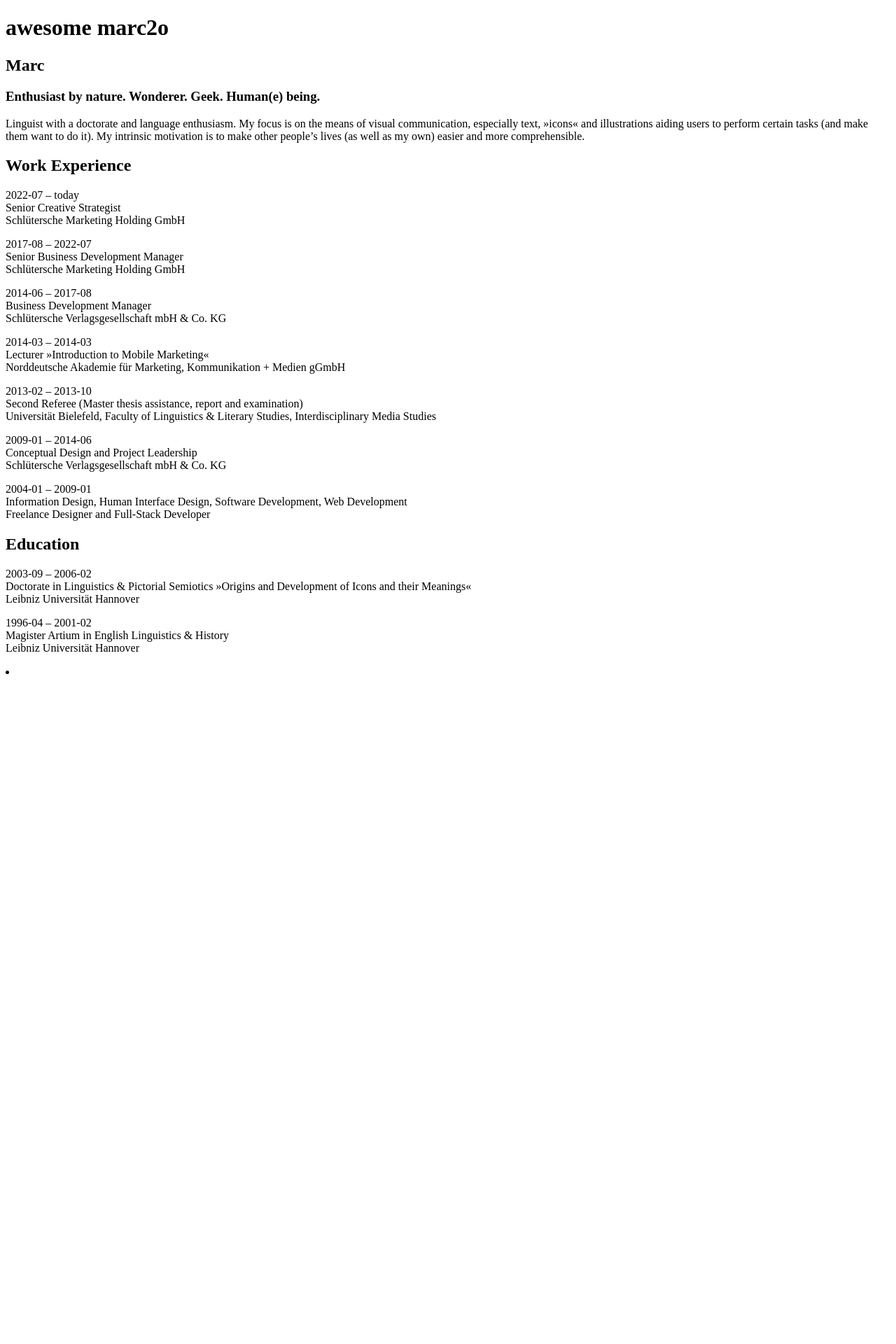
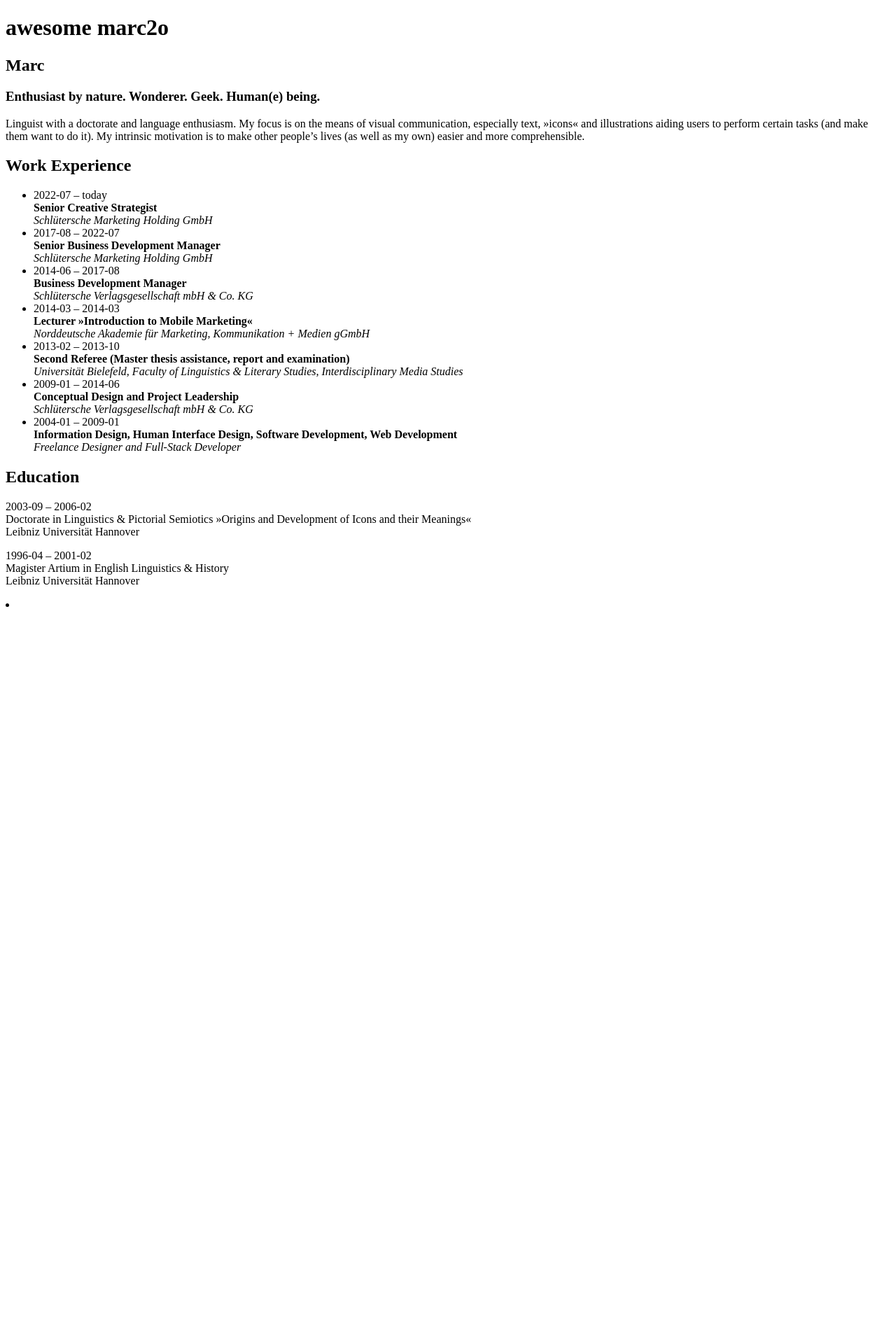
Before and after one commit to marc2o/marc2o.github.io, a Jekyll site: the page built from cv-en.md, in a window 1280 px wide. Shown: the top 1920 px of the page at 70% size. Built offline with Jekyll 4.4.1, drawn with Linux system fonts in a browser that asks for light colours.

Commit message:
Update cv.html

```diff
--- a/_layouts/cv.html
+++ b/_layouts/cv.html
@@ -23,9 +23,15 @@
 			<p>{{ site.data.cv-en.details.statement }}</p>
 
 			<h2>{{ site.data.cv-en.experience.title }}</h2>
-			{% for position in site.data.cv-en.experience.positions %}
-			<p>{{ position.from }} – {{ position.to }}<br>{{ position.what }}<br>{{ position.where }}</p>
-			{% endfor %}
+			<ul>
+				{% for position in site.data.cv-en.experience.positions %}
+				<li>
+					{{ position.from }} – {{ position.to }}<br>
+					<strong>{{ position.what }}</strong><br>
+					<em>{{ position.where }}</em>
+				</li>
+				{% endfor %}
+			</ul>
 
 			<h2>{{ site.data.cv-en.education.title }}</h2>
 			{% for position in site.data.cv-en.education.positions %}
```
